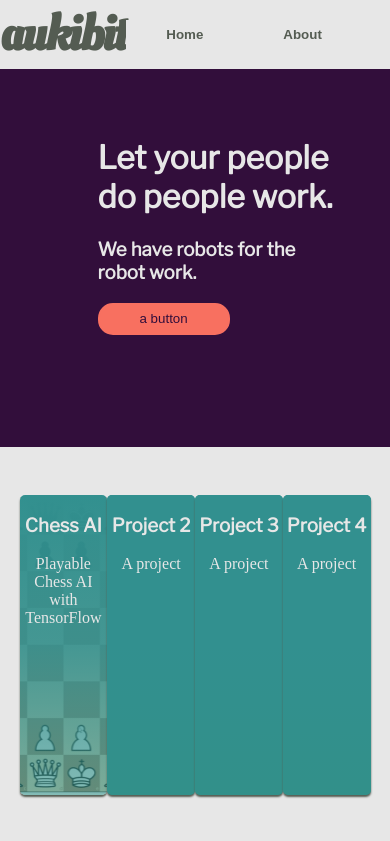
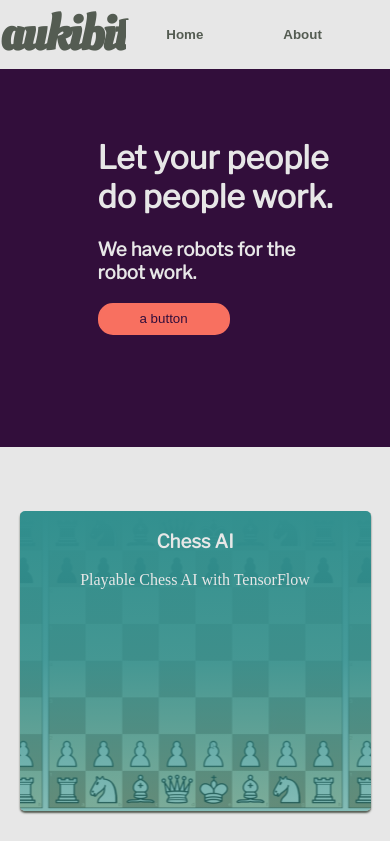
Before and after one commit to bestow-wings/bestow-wings.github.io, a React (Create React App) app: page / in a window 390 px wide. Shown: the top 841 px of the page. Built offline with nearby package versions, Linux system fonts and the light colour scheme; a web font is replaced by a local one.

Commit message:
1 more minor change to make it more readable on mobile

```diff
--- a/src/index.css
+++ b/src/index.css
@@ -114,7 +114,13 @@ button:hover {
 }
 
 @media screen and (max-width: 1920px) {
+  .card-image {
+    width: auto;
+    margin-bottom: 1em;
+    margin-top: 1em;
+  }
   .cards {
     width: 100%;
+    flex-direction: column;
   }
 }
```
